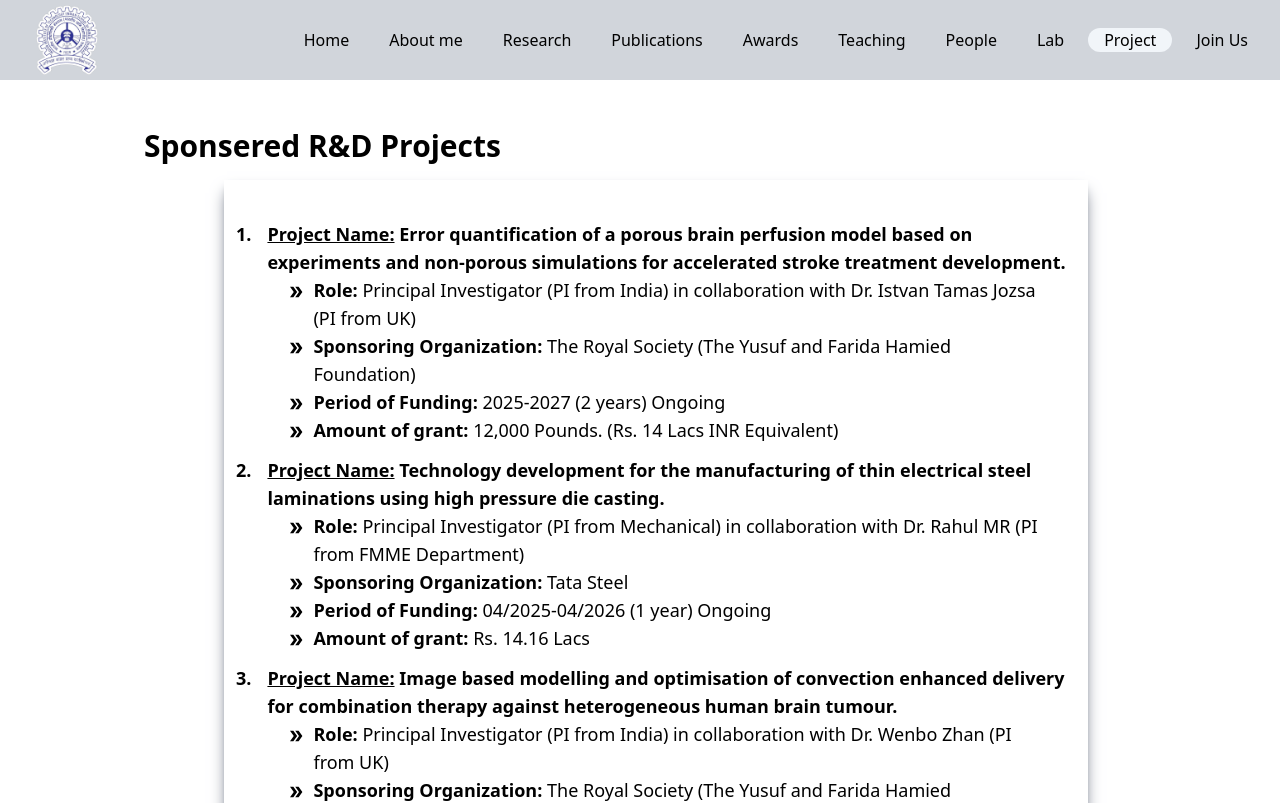
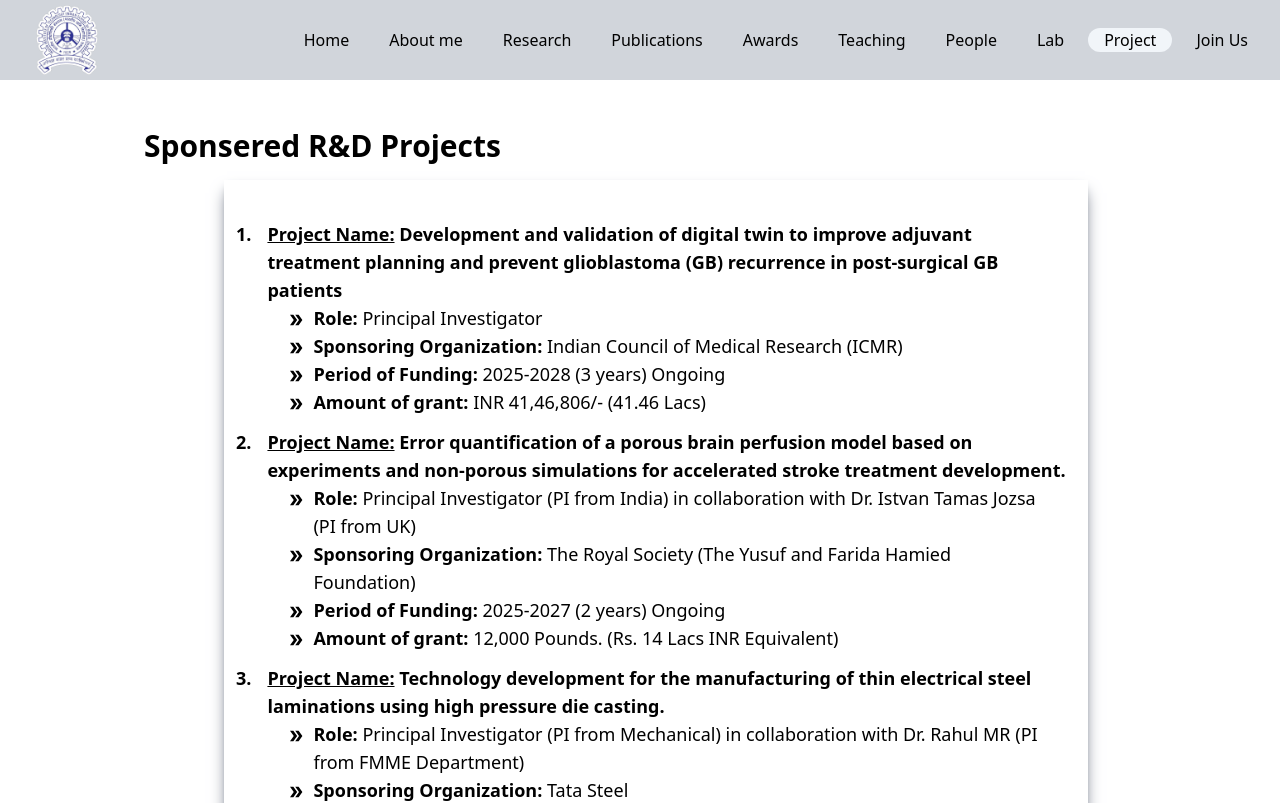
Before and after one commit to Nafis5478/Prof-Ajay-Bhandari-Website, a React (Vite) app: page /project in a window 1280 px wide. Shown: the top 803 px of the page. Built offline with nearby package versions, Linux system fonts and the light colour scheme.

Commit message:
added new project and publication

```diff
--- a/src/pages/Project.jsx
+++ b/src/pages/Project.jsx
@@ -13,6 +13,71 @@ export default function Project() {
             <li className="flex flex-row">
               <div className="flex flex-row gap-2">
                 <div className="font-bold">1.</div>
+                <div className="md:mx-2">
+                  <div className="font-semibold">
+                    <span className="font-bold underline">Project Name:</span>{" "}
+                    Development and validation of digital twin to improve adjuvant treatment planning and prevent glioblastoma (GB) recurrence in post-surgical GB patients
+                  </div>
+                  <div className="md:mx-5">
+                    <ul>
+                      <li>
+                        <div className="flex flex-row gap-2">
+                          <p>
+                            <MdDoubleArrow className="inline-block" />
+                          </p>
+                          <p>
+                            <span className="font-semibold">Role:</span>{" "}
+                            Principal Investigator
+                          </p>
+                        </div>
+                      </li>
+                      <li>
+                        <div className="flex flex-row gap-2">
+                          <p>
+                            <MdDoubleArrow className="inline-block" />
+                          </p>
+                          <p>
+                            <span className="font-semibold">
+                              Sponsoring Organization:
+                            </span>{" "}
+                            Indian Council of Medical Research (ICMR)
+                          </p>
+                        </div>
+                      </li>
+                      <li>
+                        <div className="flex flex-row gap-2">
+                          <p>
+                            <MdDoubleArrow className="inline-block" />
+                          </p>
+                          <p>
+                            <span className="font-semibold">
+                              Period of Funding:
+                            </span>{" "}
+                            2025-2028 (3 years) Ongoing
+                          </p>
+                        </div>
+                      </li>
+                      <li>
+                        <div className="flex flex-row gap-2">
+                          <p>
+                            <MdDoubleArrow className="inline-block" />
+                          </p>
+                          <p>
+                            <span className="font-semibold">
+                              Amount of grant:
+                            </span>{" "}
+                            INR 41,46,806/- (41.46 Lacs)
+                          </p>
+                        </div>
+                      </li>
+                    </ul>
+                  </div>
+                </div>
+              </div>
+            </li>
+            <li className="flex flex-row">
+              <div className="flex flex-row gap-2">
+                <div className="font-bold">2.</div>
                 <div className="md:mx-2">
                   <div className="font-semibold">
                     <span className="font-bold underline">Project Name:</span>{" "}
@@ -82,7 +147,7 @@ export default function Project() {
             </li>
             <li className="flex flex-row">
               <div className="flex flex-row gap-2">
-                <div className="font-bold">2.</div>
+                <div className="font-bold">3.</div>
                 <div className="md:mx-2">
                   <div className="font-semibold">
                     <span className="font-bold underline">Project Name:</span>{" "}
@@ -151,7 +216,7 @@ export default function Project() {
             </li>
             <li className="flex flex-row">
               <div className="flex flex-row gap-2">
-                <div className="font-bold">3.</div>
+                <div className="font-bold">4.</div>
                 <div className="md:mx-2">
                   <div className="font-semibold">
                     <span className="font-bold underline">Project Name:</span>{" "}
@@ -220,7 +285,7 @@ export default function Project() {
             </li>
             <li className="flex flex-row">
               <div className="flex flex-row gap-2">
-                <div className="font-bold">4.</div>
+                <div className="font-bold">5.</div>
                 <div className="md:mx-2">
                   <div className="font-semibold">
                     <span className="font-bold underline">Project Name:</span>{" "}
@@ -287,7 +352,7 @@ export default function Project() {
             </li>
             <li className="flex flex-row">
               <div className="flex flex-row gap-2">
-                <div className="font-bold">5.</div>
+                <div className="font-bold">6.</div>
                 <div className="md:mx-2">
                   <div className="font-semibold">
                     <span className="font-bold underline">Project Name:</span>{" "}
--- a/src/pages/Publication.jsx
+++ b/src/pages/Publication.jsx
@@ -1,7 +1,7 @@
 import React from "react";
 import { MdDoubleArrow } from "react-icons/md";
 export default function Publication() {
-  var pi = 23;
+  var pi = 24;
   var ci = 19;
   return (
     <div className="h-full pt-28 md:pt-32 px-5 md:px-28">
@@ -12,6 +12,40 @@ export default function Publication() {
 
         <div className="py-4 md:ml-40 md:mr-20 shadow-gray-500 shadow-lg px-2 my-3">
           <ul className="flex flex-col gap-2 md:gap-3 md:text-lg ">
+            <li className="flex flex-row">
+              <div className="flex flex-row gap-2">
+                <p>
+                  {/* <MdDoubleArrow className="inline-block" /> */}
+                  <span className="inline-block font-semibold px-2">
+                    {pi - 23}.{" "}
+                  </span>
+                </p>
+                <p>
+                  Kartika Chandra Tripathy,{" "}
+                  <span className="font-semibold underline">
+                    Ajay Bhandari,
+                  </span>{" "}
+                   Heat and mass transfer investigation concerning drug droplet phase change in nasal drug delivery,{" "}
+                  <span className="font-semibold">
+                    International Journal of Thermal Sciences,
+                  </span>{" "}
+                  Vol. 223, pp. 110589,{" "}
+                  <span className="font-semibold">May 2026</span>{" "}
+                  <span className="font-semibold text-green-700">
+                    {" "}
+                    <a
+                      href="https://www.sciencedirect.com/science/article/abs/pii/S1290072925009123"
+                      target="_blank"
+                      rel="noopener noreferrer"
+                      className="text-blue-700 hover:underline"
+                    >
+                      Access Link
+                    </a>{" "}
+                    IF:5
+                  </span>
+                </p>
+              </div>
+            </li>
             <li className="flex flex-row">
               <div className="flex flex-row gap-2">
                 <p>
```
